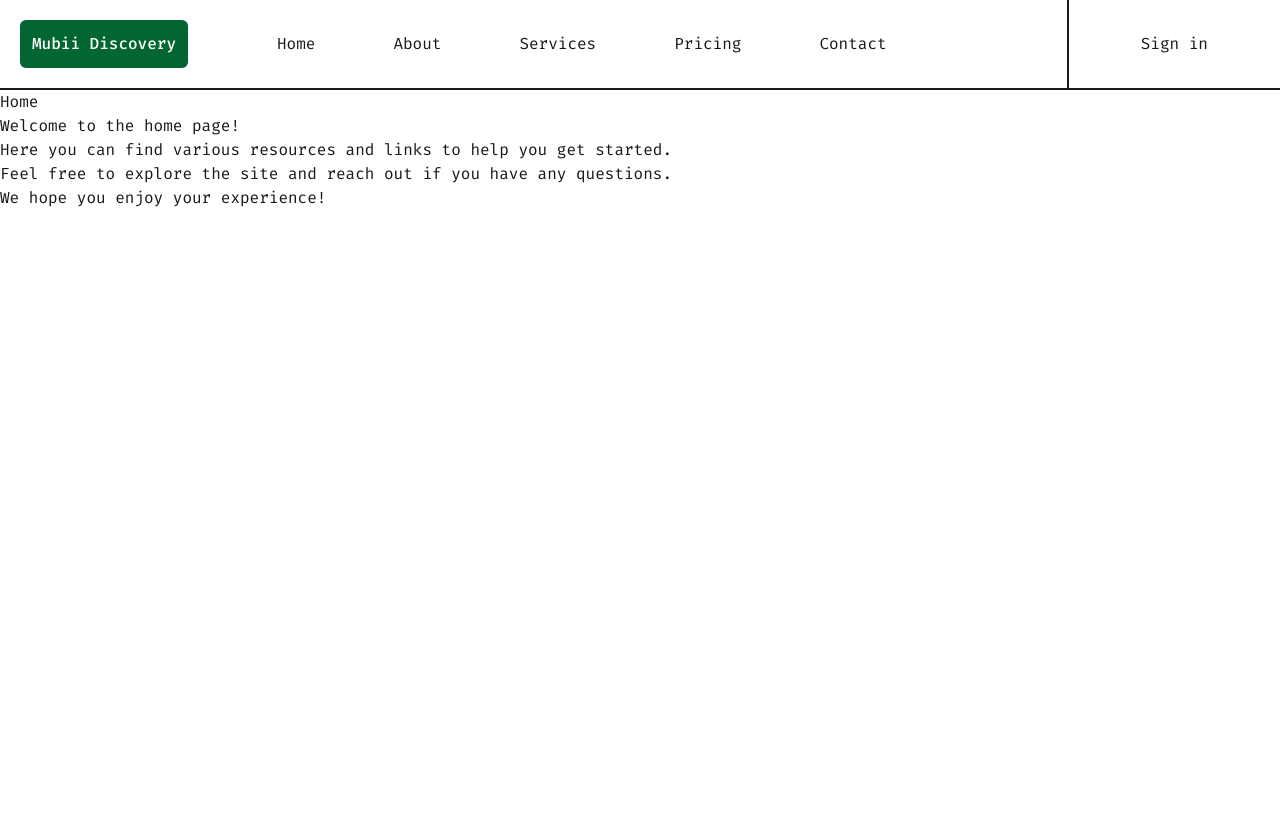
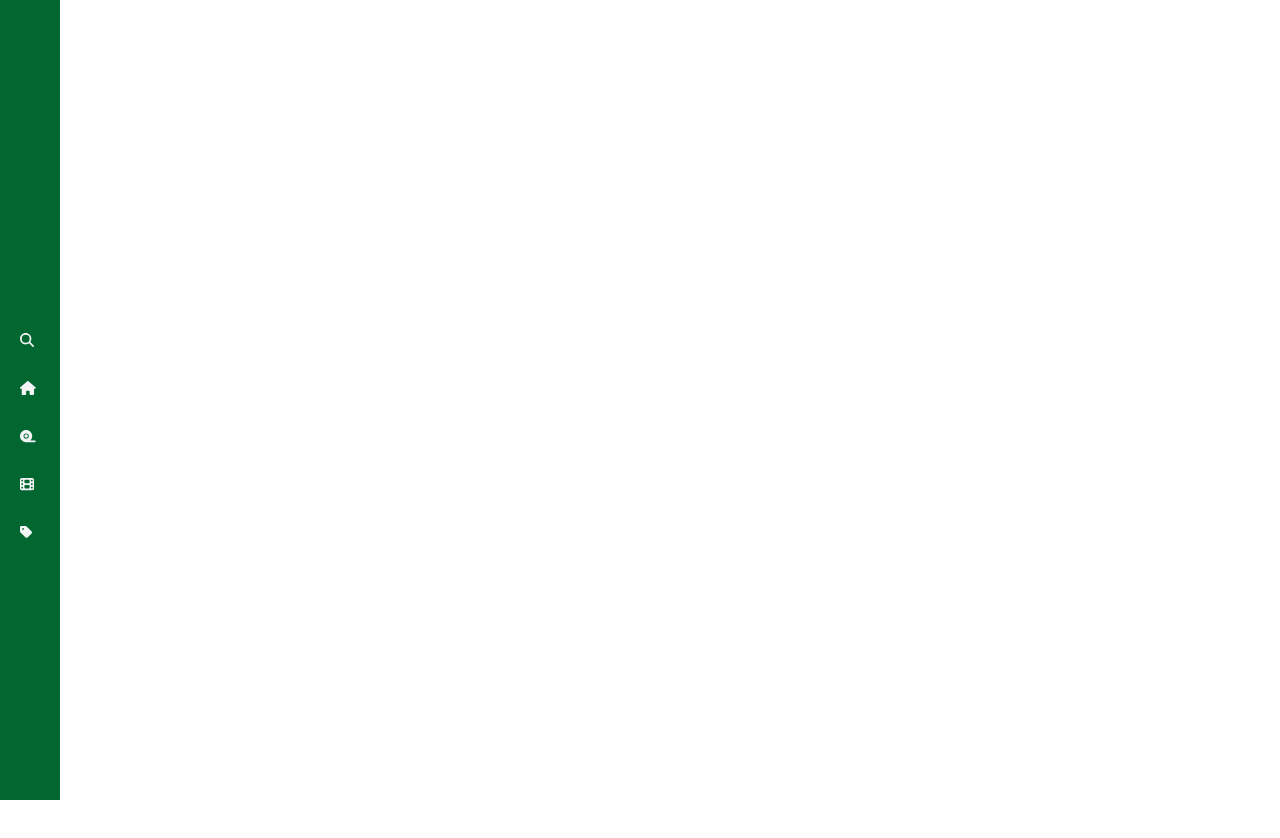
Before and after one commit to HtooMyatDev/mubii-discovery-frontend, a Vue app: page / in a window 1280 px wide. Shown: the top 838 px of the page. Before the commit the page ends 800 px from the top, so only its background shows below. Built offline with nearby package versions, Linux system fonts and the light colour scheme.

Commit message:
Navbar to Sidebar

```diff
--- a/src/components/navbar/NavbarView.vue
+++ /dev/null
@@ -1,79 +0,0 @@
-<template>
-  <div class="flex flex-row">
-    <div class="p-5 flex items-center space-x-20 w-5/6 border-b-2">
-      <div class="bg-green-800 text-white rounded-md font-medium p-3">Mubii Discovery</div>
-      <div class="">
-        <ul class="flex flex-row space-x-15">
-          <li
-            class="cursor-pointer border transition duration-150 border-white hover:border-black hover:bg-green-600 p-2"
-          >
-            <a href="/">Home</a>
-          </li>
-          <li
-            class="cursor-pointer border transition duration-150 border-white hover:border-black hover:bg-green-600 p-2"
-          >
-            <a href="/about">About</a>
-          </li>
-          <li
-            class="cursor-pointer border transition duration-150 border-white hover:border-black hover:bg-green-600 p-2"
-          >
-            <a href="">Services</a>
-          </li>
-          <li
-            class="cursor-pointer border transition duration-150 border-white hover:border-black hover:bg-green-600 p-2"
-          >
-            <a href="">Pricing</a>
-          </li>
-          <li
-            class="cursor-pointer border transition duration-150 border-white hover:border-black hover:bg-green-600 p-2"
-          >
-            <a href="">Contact</a>
-          </li>
-        </ul>
-      </div>
-    </div>
-    <div
-      class="cursor-pointer p-5 w-1/6 border-b-2 border-l-2 content-center flex items-center justify-center space-x-3 group hover:bg-green-600 transition duration-150 dropdown dropdown-end"
-    >
-      <div v-if="store.getToken" class="flex items-center gap-5">
-        <div class="group-hover:text-white">{{ userData.name }}</div>
-        <div class="">
-          <div tabindex="0" role="button" class="">
-            <div class="w-10">
-              <img
-                class="rounded-xl"
-                alt="Tailwind CSS Navbar component"
-                src="https://img.daisyui.com/images/stock/photo-1534528741775-53994a69daeb.webp"
-              />
-            </div>
-          </div>
-          <ul
-            tabindex="0"
-            class="menu menu-sm dropdown-content bg-green-700 rounded-box z-1 mt-3 w-52 p-2 shadow"
-          >
-            <li class="">
-              <a class="text-white hover:bg-green-800" href="/user/profile">
-                Profile
-                <!-- <span class="badge">New</span> -->
-              </a>
-            </li>
-            <li><a class="text-white hover:bg-green-800" href="/user/profile/password">Settings</a></li>
-            <li><a class="text-white hover:bg-green-800" @click="handleLogout()">Logout</a></li>
-          </ul>
-        </div>
-      </div>
-      <a href="/login" v-else class="group-hover:text-white"> Sign in </a>
-    </div>
-  </div>
-</template>
-
-<script setup>
-import { useUserStore } from '@/store/store'
-const store = useUserStore()
-const handleLogout = () => {
-  store.logout()
-}
-const userData = store.userData
-</script>
-
-<style></style>
--- /dev/null
+++ b/src/components/navbar/SidebarItem.vue
@@ -0,0 +1,16 @@
+<template>
+  <a
+    href="" class="flex gap-2 items-center text-gray-100 hover:text-white cursor-pointer duration-300 group/bar"
+  >
+    <i :class="`fas fa-${props.icon} text-sm`"></i>
+    <span class="opacity-0 group-hover/bar:opacity-100 duration-300 font-bold text-sm">|</span>
+    <span class="text-sm group-hover/bar:font-bold opacity-0 group-hover/item:opacity-100">{{ props.text }}</span>
+  </a>
+</template>
+
+<script setup>
+const props = defineProps(['icon', 'text'])
+</script>
+
+<style>
+</style>
--- /dev/null
+++ b/src/components/navbar/SidebarView.vue
@@ -0,0 +1,41 @@
+<template>
+  <div class="relative h-500">
+    <div
+      class="flex flex-col justify-between h-screen sticky top-0 left-0 p-5 text-white bg-green-800 w-15 hover:w-40 group/item duration-300"
+    >
+      <!-- Top -->
+      <div class="flex flex-col gap-3 duration-300 opacity-0 group-hover/item:opacity-100">
+       <div class="flex items-center gap-3">
+        <img src="../../../public/profile/default.jpg" class="rounded-full w-6">
+        <span class="text-sm">Htoo Myat Aung</span>
+       </div>
+        <SidebarItem icon="bookmark" text="List" />
+      </div>
+
+      <!-- Middle -->
+      <div class="flex flex-col gap-7">
+        <SidebarItem icon="magnifying-glass" text="Search" />
+        <SidebarItem icon="house" text="Home" />
+        <SidebarItem icon="tape" text="Series" />
+        <SidebarItem icon="film" text="Movies" />
+        <SidebarItem icon="tag" text="Categories" />
+      </div>
+      <!-- Bottom -->
+      <div class="duration-300 opacity-0 group-hover/item:opacity-100">
+        <SidebarItem icon="gear" text="settings" />
+      </div>
+    </div>
+  </div>
+</template>
+
+<script setup>
+import { useUserStore } from '@/store/store'
+import SidebarItem from './SidebarItem.vue'
+const store = useUserStore()
+const handleLogout = () => {
+  store.logout()
+}
+const userData = store.userData
+</script>
+
+<style></style>
--- a/src/router/index.js
+++ b/src/router/index.js
@@ -45,6 +45,11 @@ const router = createRouter({
       path: '/user/profile/password',
       name: 'ChangePassword',
       component: () => import('../views/profile/PasswordPage.vue')
+    },
+    {
+      path: '/password-change-success',
+      name: 'ChangePasswordSuccess',
+      component: () => import('../views/authentication/PasswordChangeSuccess.vue')
     }
   ],
 })
--- a/src/views/AboutView.vue
+++ b/src/views/AboutView.vue
@@ -14,5 +14,5 @@
 </template>
 
 <script setup>
-import Navbarview from '@/components/navbar/NavbarView.vue'
+import Navbarview from '@/components/navbar/SidebarView.vue'
 </script>
--- a/src/views/HomeView.vue
+++ b/src/views/HomeView.vue
@@ -10,6 +10,6 @@
 </template>
 
 <script setup>
-import Navbarview from '@/components/navbar/NavbarView.vue'
+import Navbarview from '@/components/navbar/SidebarView.vue'
 
 </script>
--- /dev/null
+++ b/src/views/authentication/PasswordChangeSuccess.vue
@@ -0,0 +1,68 @@
+<template class="">
+  <div class="flex justify-center items-center h-screen bg-green-700 dark:bg-gray-900">
+    <div
+      class="w-200 px-10 py-15 bg-white border border-gray-200 rounded-xl shadow-white dark:bg-gray-800 dark:border-gray-700 flex flex-col items-center"
+    >
+      <i
+        class="fa-solid fa-check text-2xl border-4 p-5 rounded-full mb-4 text-green-500 dark:text-shadow-green-700"
+      ></i>
+      <a href="">
+        <h5 class="mb-4 text-2xl font-bold tracking-tight text-gray-800 dark:text-white">
+          Password Change Successful
+        </h5>
+      </a>
+      <p class="mb-5 font-normal text-gray-500 dark:text-gray-400 text-center">
+        You have successfully changed the password of your account. You can close this window and
+        continute exploring the features.
+      </p>
+      <a
+        href="/"
+        class="flex w-100 justify-center items-center py-2 text-sm font-medium text-white bg-shadow-green-700 rounded-lg hover:bg-shadow-green-800 focus:ring-4 focus:outline-none focus:ring-green-300 dark:bg-green-600 dark:hover:bg-green-700 dark:focus:ring-green-800"
+      >
+        Back to home
+        <svg
+          class="rtl:rotate-180 w-3.5 h-3.5 ms-2"
+          aria-hidden="true"
+          xmlns="http://www.w3.org/2000/svg"
+          fill="none"
+          viewBox="0 0 14 10"
+        >
+          <path
+            stroke="currentColor"
+            stroke-linecap="round"
+            stroke-linejoin="round"
+            stroke-width="2"
+            d="M1 5h12m0 0L9 1m4 4L9 9"
+          />
+        </svg>
+      </a>
+      <span class="text-gray-500 mt-3">redirecting back to home page in {{ seconds }}s</span>
+    </div>
+  </div>
+</template>
+
+<script setup>
+import { useRouter } from 'vue-router'
+import { onMounted, onUnmounted, ref } from 'vue'
+
+const router = useRouter()
+const seconds = ref(5)
+let intervalId = null
+
+onMounted(() => {
+  intervalId = setInterval(() => {
+    if (seconds.value > 0) {
+      seconds.value--
+    } else {
+      clearInterval(intervalId)
+      router.push({ name: 'home' })
+    }
+  }, 1000)
+})
+
+onUnmounted(() => {
+  if (intervalId) {
+    clearInterval(intervalId)
+  }
+})
+</script>
--- a/src/views/profile/PasswordPage.vue
+++ b/src/views/profile/PasswordPage.vue
@@ -98,7 +98,7 @@ const instance = axios.create({
 const changePasswordProcess = async () => {
   try {
     const result = await instance.post('/api/profile/change/password', data.value)
-    console.log(result)
+    window.location.href = '/password-change-success'
   } catch (error) {
     errorMessages.value.oldPassword = error.response.data.error.oldPassword
       ? error.response.data.error.oldPassword[0]
@@ -113,5 +113,3 @@ const changePasswordProcess = async () => {
   }
 }
 </script>
-
-<style></style>
```
